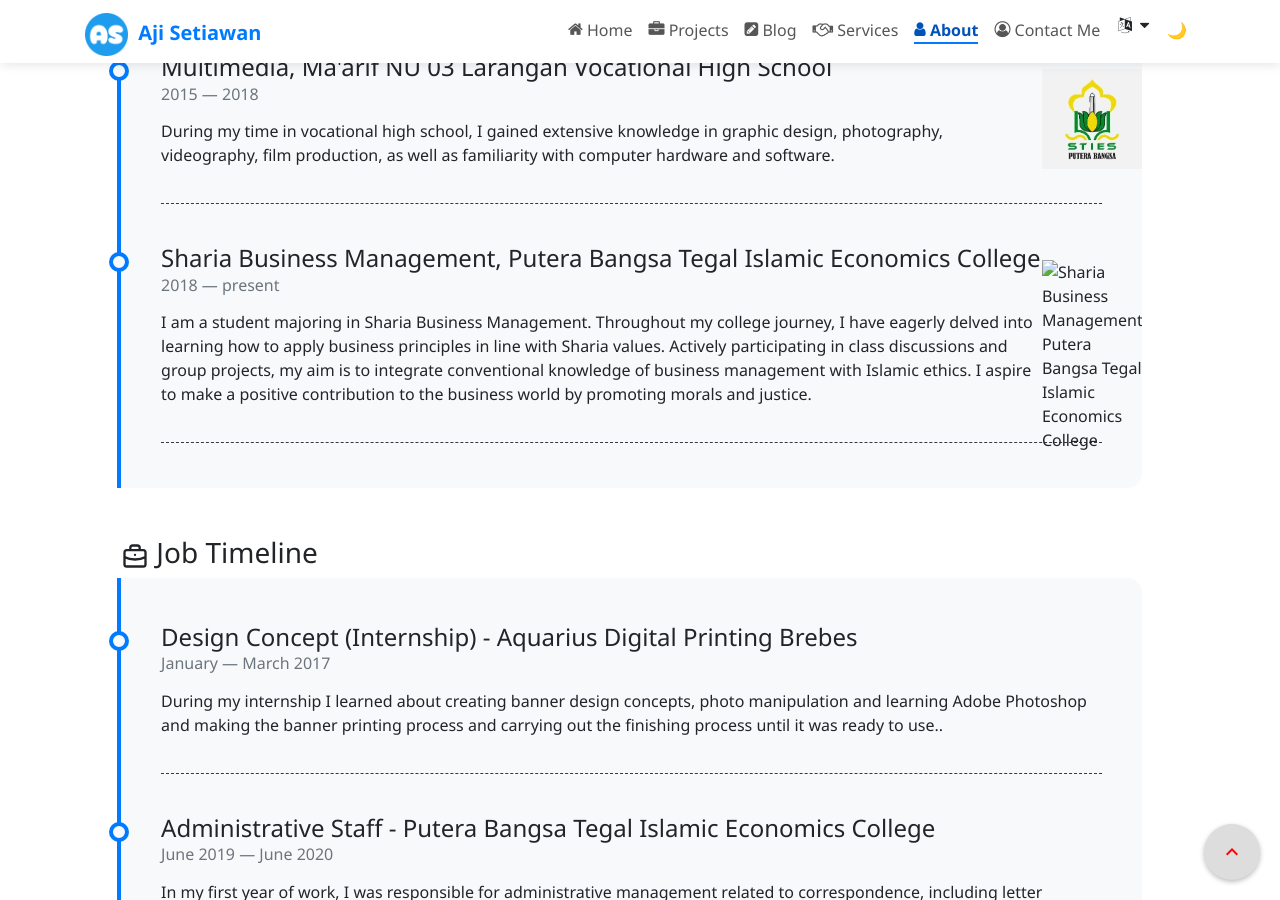
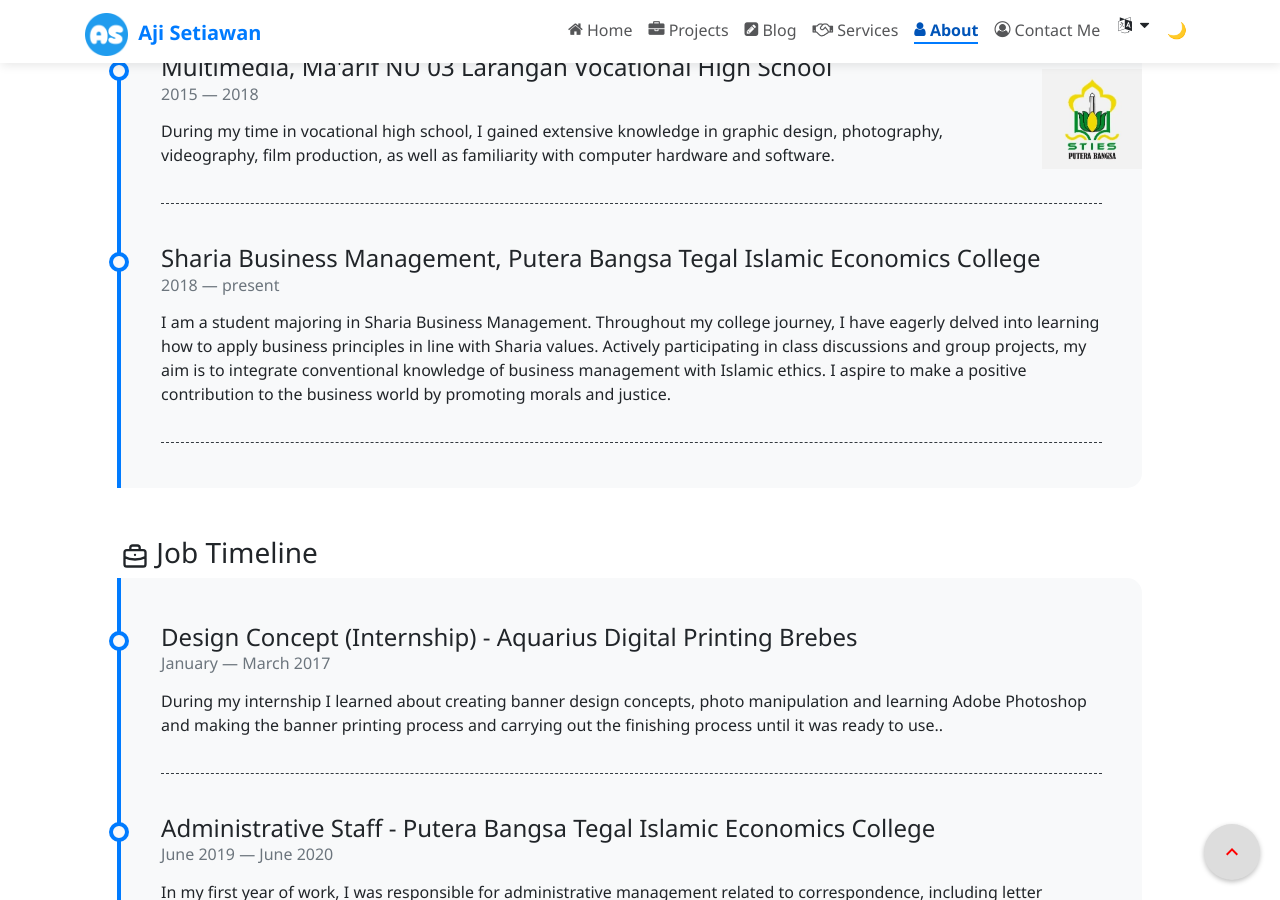
Before and after one commit to ajisetiawan716/ajisetiawan716.github.io, a Jekyll site: the page built from pages/about.md, in a window 1280 px wide and 900 px high, scrolled down 2135 px. Built offline with Jekyll 4.4.1, drawn with Linux system fonts in a browser that asks for light colours; emoji names are drawn with the system emoji font; some web fonts are replaced; a style sheet for code colours, icons or effects is not loaded.

Commit message:
Update timeline.html

```diff
--- a/_includes/about/timeline.html
+++ b/_includes/about/timeline.html
@@ -4,7 +4,9 @@
     {% for item in site.data.scholarship %}
       <div class="timeline-item">
         <!-- Float the image to the right and set its size -->
-        <img src="{{ item.image }}" alt="{{ item.title }}" class="timeline-image float-right" style="width: 100px; height: auto;">
+      {% if item.image %}
+      <img src="{{ item.image }}" alt="{{ item.title }}" class="timeline-image float-right" style="width: 100px; height: auto;">
+      {% endif %}
 
         <div class="content">
           <h4>{{ item.title }}</h4>
```
